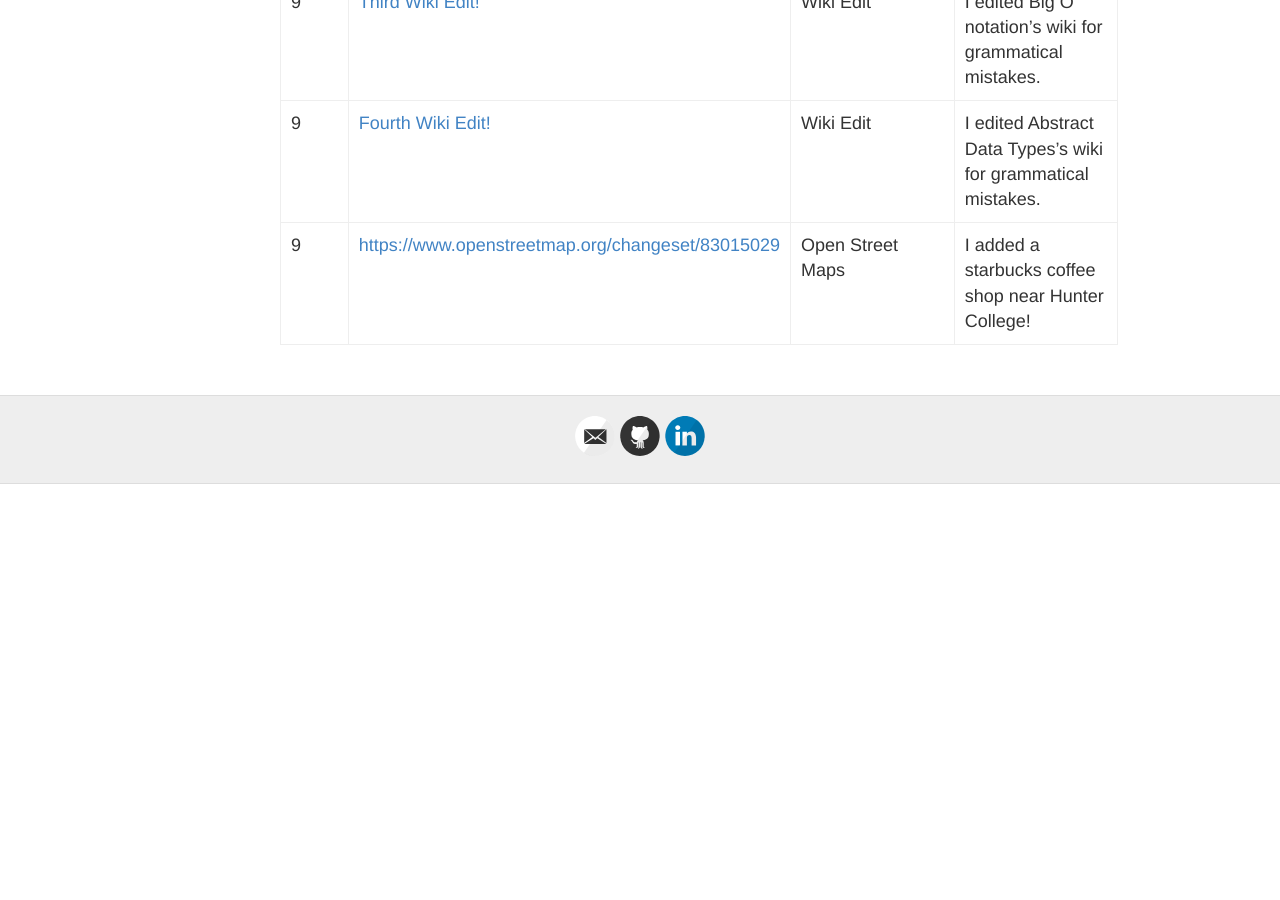
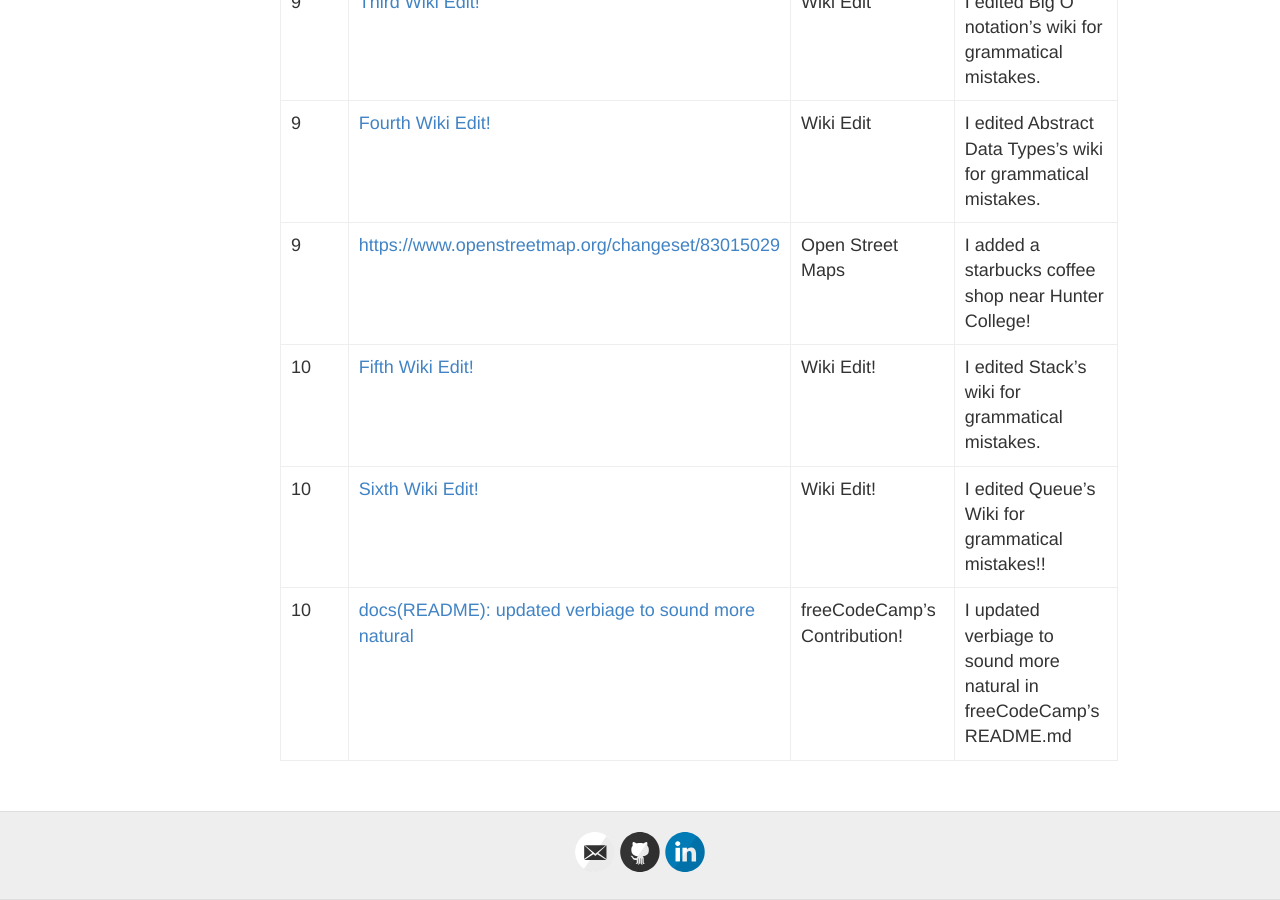
Before and after one commit to hunter-college-ossd-spr-2020/MarceloDamian-weekly, a Jekyll site: the page built from contributions.md, in a window 1280 px wide and 900 px high, scrolled down 2865 px. Built offline with Jekyll 4.4.1, drawn with Linux system fonts in a browser that asks for light colours; before the commit the page ends 3349 px from its top, so only the background shows below that.

Commit message:
Update contributions.md

```diff
--- a/contributions.md
+++ b/contributions.md
@@ -38,3 +38,6 @@ following the same syntax.
 |  9 |[Third Wiki Edit!](https://en.wikipedia.org/w/index.php?title=Big_O_notation&oldid=948825518) | Wiki Edit| I edited Big O notation's wiki for grammatical mistakes. |
 |  9 |[Fourth Wiki Edit!](https://en.wikipedia.org/w/index.php?title=Abstract_data_type&oldid=948827345) |Wiki Edit| I edited Abstract Data Types's wiki for grammatical mistakes. |
 |  9 |[https://www.openstreetmap.org/changeset/83015029](https://www.openstreetmap.org/changeset/83015029) |Open Street Maps| I added a starbucks coffee shop near Hunter College! |
+| 10 |[Fifth Wiki Edit!](https://en.wikipedia.org/w/index.php?title=Stack_(abstract_data_type)&oldid=952025793) |Wiki Edit!| I edited Stack's wiki for grammatical mistakes. |
+| 10 |[Sixth Wiki Edit!](https://en.wikipedia.org/w/index.php?title=Queue_(abstract_data_type)&oldid=952026304) |Wiki Edit!| I edited Queue's Wiki for grammatical mistakes!!|
+| 10 |[docs(README): updated verbiage to sound more natural](https://github.com/freeCodeCamp/freeCodeCamp/pull/38561)|freeCodeCamp's Contribution!| I updated verbiage to sound more natural in freeCodeCamp's README.md|
```
